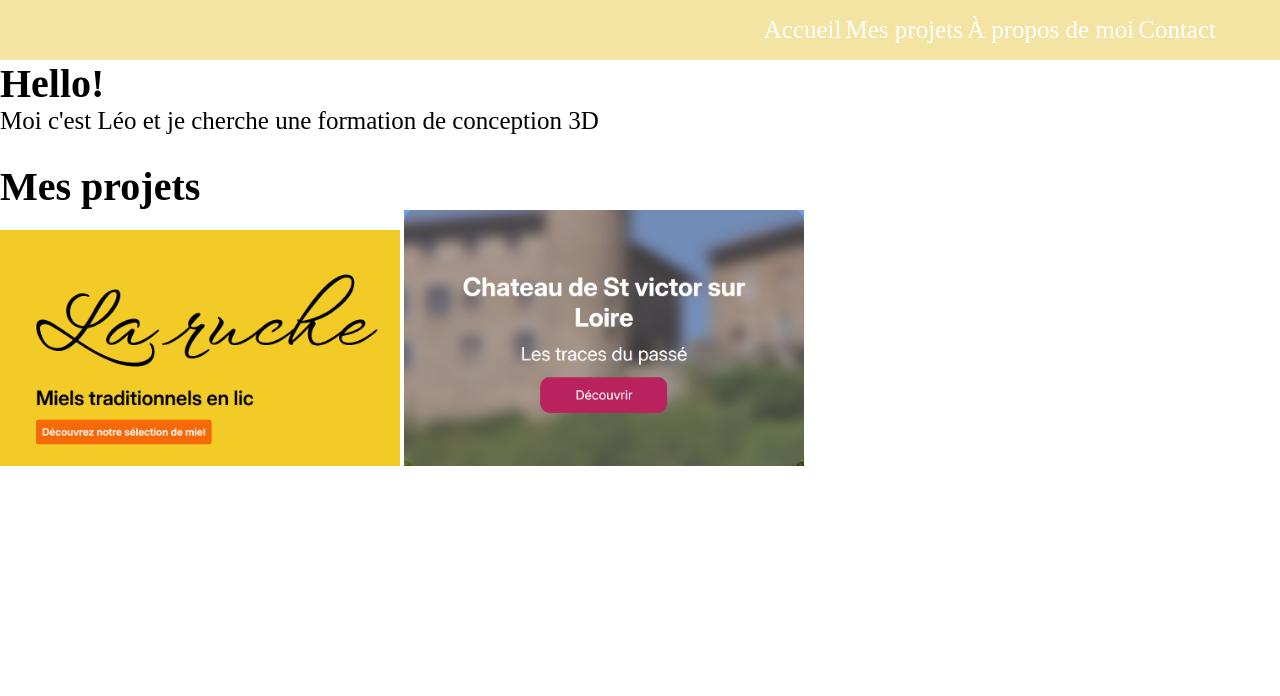
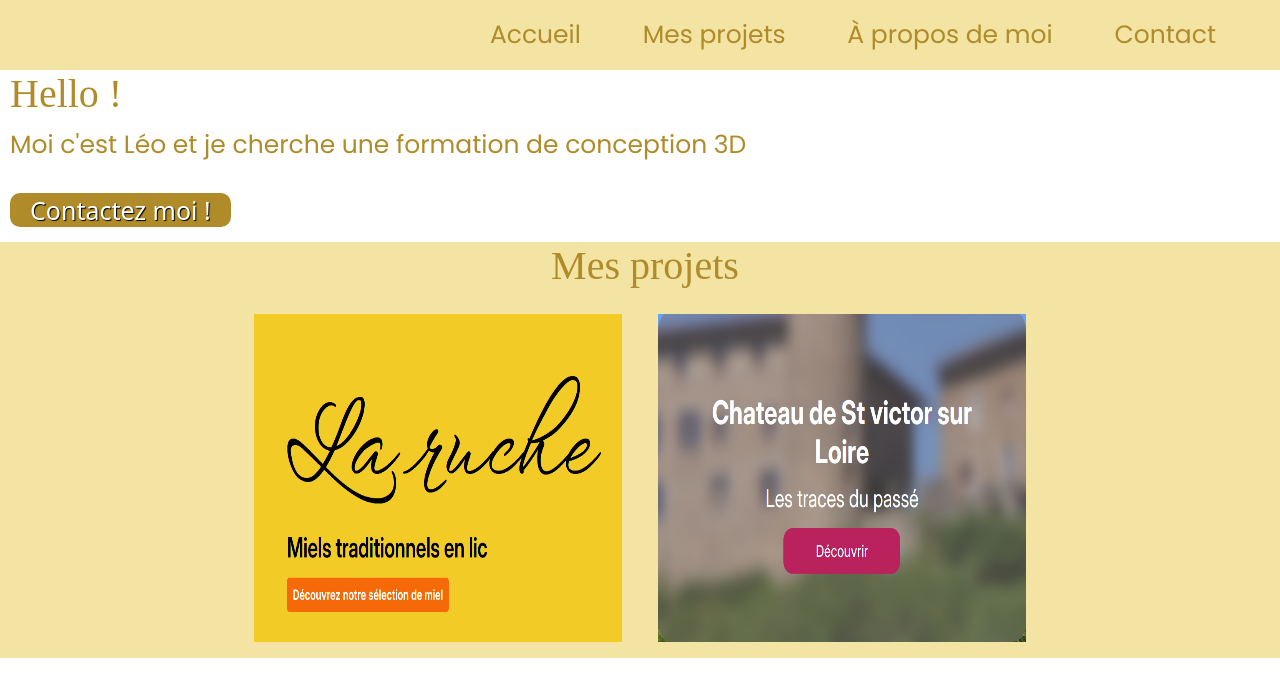
Before and after one commit to Leo-Hamoudi/Portfolio, a plain HTML site: page index.html in a window 1280 px wide. Drawn offline with nearby package versions, Linux system fonts and the light colour scheme; a web font is replaced by a local one.

Commit message:
avancement

```diff
--- a/index.html
+++ b/index.html
@@ -6,6 +6,9 @@
     <meta name="viewport" content="width=device-width, initial-scale=1.0">
     <title>Document</title>
     <link rel="stylesheet" href="style.css">
+    <link href="https://cdn.jsdelivr.net/npm/bootstrap@5.3.3/dist/css/bootstrap.min.css" rel="stylesheet"
+        integrity="sha384-QWTKZyjpPEjISv5WaRU9OFeRpok6YctnYmDr5pNlyT2bRjXh0JMhjY6hW+ALEwIH" crossorigin="anonymous">
+
 
 </head>
 
@@ -13,25 +16,27 @@
     <header class="padding background">
         <nav class="background navheader">
             <div class="text-align">
-                <a class="text-decoration font-size text-decoration" href=""> Accueil</a>
-                <a class="text-decoration font-size" href=""> Mes projets</a>
-                <a class="text-decoration font-size" href=""> À propos de moi</a>
-                <a class="text-decoration font-size" href=""> Contact</a>
+                <a class="text-decoration font-size text-decoration Texte Espace" href=""> Accueil</a>
+                <a class="text-decoration font-size Texte Espace" href=""> Mes projets</a>
+                <a class="text-decoration font-size Texte Espace" href=""> À propos de moi</a>
+                <a class="text-decoration font-size Texte Espace" href=""> Contact</a>
             </div>
         </nav>
     </header>
     <section>
         <div>
-            <h1 class="text-alignleft">Hello!</h1>
-            <p class="text-alignleft font-size"> Moi c'est Léo et je cherche
+            <h1 class="text-alignleft Titres Titre1">Hello !</h1>
+            <p class="text-alignleft font-size Texte Titre1">Moi c'est Léo et je cherche
                 une formation de conception 3D
             </p>
-            <a class="text-alignleft text-decoration font-size" href="">Contactez moi !</a>
+            <a class="text-alignleft text-decoration font-size button" href="">Contactez moi !</a>
         </div>
-        <h1>Mes projets</h1>
-        <div>
-            <img src="assets/La ruche.PNG" alt="img" width="400px height="400px>
-            <img src="assets/chateau de la loire.PNG" alt="img" width="400px">
+        <div class="background ">
+            <h1 class="Titres aligncenter Titre1 Titre2">Mes projets</h1>
+            <div class="aligncenter">
+                <img src="assets/La ruche.PNG" alt="img" width= 400px height= 400px>
+                <img src="assets/chateau de la loire.PNG" alt="img" width="400px">
+            </div>
         </div>
     </section>
 </body>
--- a/style.css
+++ b/style.css
@@ -1,16 +1,17 @@
 @import url('https://fonts.googleapis.com/css2?family=Dela+Gothic+One&family=Inter:ital,opsz,wght@0,14..32,100..900;1,14..32,100..900&display=swap');
-
+@import url('https://fonts.googleapis.com/css2?family=Dela+Gothic+One&family=Inter:ital,opsz,wght@0,14..32,100..900;1,14..32,100..900&family=Poppins:ital,wght@0,100;0,200;0,300;0,400;0,500;0,600;0,700;0,800;0,900;1,100;1,200;1,300;1,400;1,500;1,600;1,700;1,800;1,900&display=swap');
 
 
 * {
-    margin: 0;
     padding: 0;
     box-sizing: border-box;
 }
 
-h1 {
+.Titre1 {
     font-size: 40px;
     font-family: Dela Gothic One;
+    margin-left: 10px;
+    color: #af8b2a;
 }
 
 .text-align {
@@ -22,7 +23,7 @@ h1 {
     color: white;
 }
 
-div {
+.Titre2 {
     font-family: Dela Gothic One;
 }
 
@@ -46,6 +47,7 @@ div {
 
 .aligncenter {
     align-items: center;
+    text-align: center;
 }
 
 .spaceBetween {
@@ -56,4 +58,32 @@ div {
     padding: 16px 64px;
 }
 
-.card {}
+img {
+    height: 360px;
+    padding: 16px;
+}
+
+.Texte {
+    font-family: "Poppins", sans-serif;
+    color: #af8b2a;
+}
+
+.Espace {
+    margin-left: 5%;
+}
+
+.background {
+    background-color: #f3e4a3;
+}
+
+.button {
+border: 0;
+border-radius: 10px;
+background-color: #af8b2a;
+font-size: 25px;
+text-shadow: 1px 1px 1px #000;
+line-height: 2.5;
+padding: 0 20px;
+margin-left: 10px;
+
+}
```
